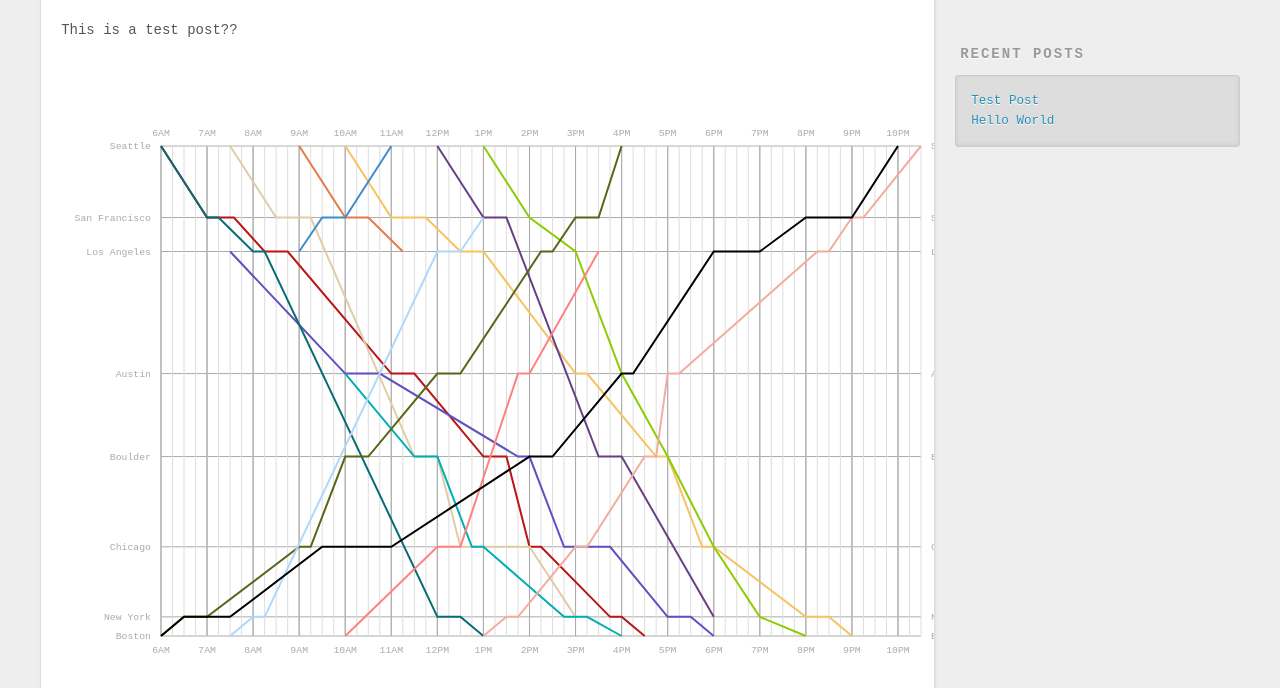
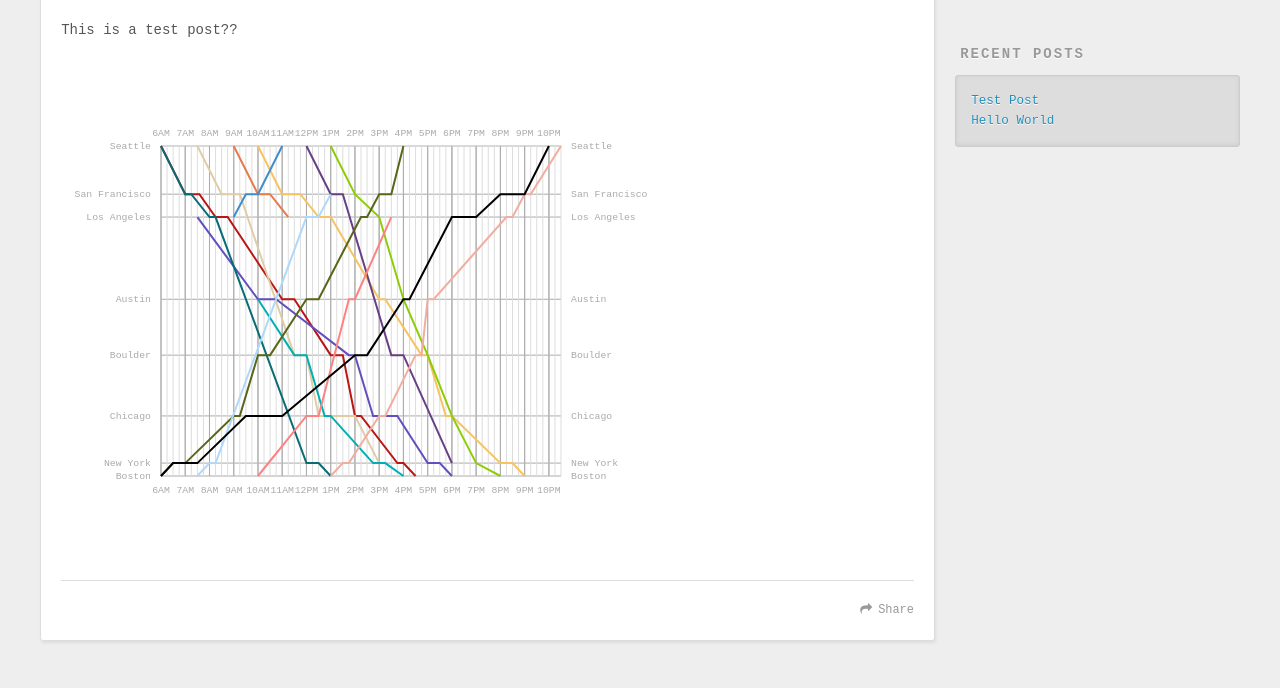
Before and after one commit to zcxxiv/yelp-review-mining, a plain HTML site: page 2016/03/21/Test-Post/index.html in a window 1280 px wide. Shown: the part 434-1122 px from the top of the page. Drawn offline with nearby package versions, Linux system fonts and the light colour scheme; files whose address does not match are found by name.

Commit message:
Site updated: 2016-03-21 12:04:44

```diff
--- a/2016/03/21/Test-Post/index.html
+++ b/2016/03/21/Test-Post/index.html
@@ -51,7 +51,7 @@ text.mono {
     font-size: 9pt;
     font-family: Consolas, courier;
     fil">
-<meta property="og:updated_time" content="2016-03-21T16:02:03.000Z">
+<meta property="og:updated_time" content="2016-03-21T16:04:35.000Z">
 <meta name="twitter:card" content="summary">
 <meta name="twitter:title" content="Test Post">
 <meta name="twitter:description" content="This is a test post??
@@ -276,8 +276,8 @@ $(document).ready(function() {
     // not familiar with the framework, lots of messy code, sorry!
 
     var margin = { top: 50, right: 0, bottom: 100, left: 100 },
-        width = 960 - margin.left - margin.right,
-        height = 640 - margin.top - margin.bottom;
+        width = 600 - margin.left - margin.right,
+        height = 480 - margin.top - margin.bottom;
 
     var start = new Date('December 17, 1995 06:00');
     var end = new Date('December 17, 1995 22:30');
```
Also changed, not shown: index.html (+2 -2 lines).
